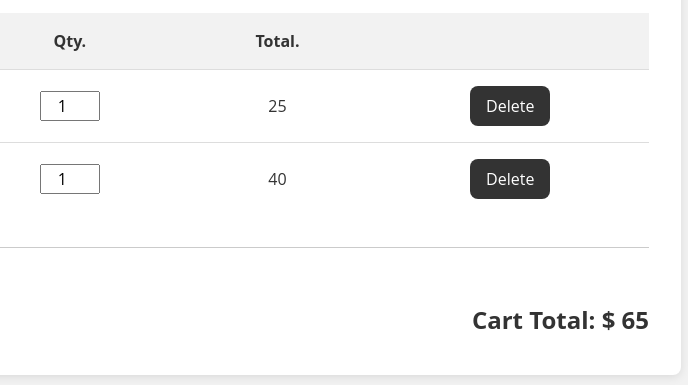
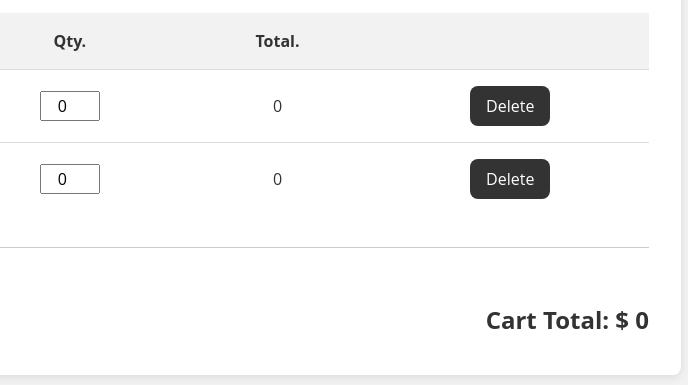
Before and after one commit to Emmah-lou/shopping-cart2.0, a plain HTML site: page index.html in a window 1280 px wide. Shown: the part 211-596 px from the top of the page, 529-1217 px from the left. Drawn offline with nearby package versions, Linux system fonts and the light colour scheme.

Commit message:
fixed small bug in updating total

```diff
--- a/index.html
+++ b/index.html
@@ -35,14 +35,14 @@
             <tr>
               <td class="item">Salmon</td>
               <td class="cost">25</td>
-              <td><input class="qty" type="number" value="1"></td>
+              <td><input class="qty" type="number" value="0"></td>
               <td class="total"></td>
               <td><button id="btn-delete">Delete</button></td>
             </tr>
             <tr>
               <td class="item">Tuna</td>
               <td class="cost">40</td>
-              <td><input class="qty" type="number" value="1"></td>
+              <td><input class="qty" type="number" value="0"></td>
               <td class="total"></td>
               <td><button id="btn-delete">Delete</button></td>
             </tr>
@@ -52,7 +52,7 @@
         <form id="btn-add">
           <input class="new-item" type="text" placeholder="Add" name="name-of-item" required>
           <input class="new-item-cost" type="number"  name="cost-of-item" placeholder="0" required>
-          <button>ADD</button>
+          <button type="submit">ADD</button>
         </form>
         <div>
           <h3 id="cart-Total"></h3>
--- a/script.js
+++ b/script.js
@@ -1,20 +1,27 @@
+//update the total cost of each item in the cart
 let updateItemTotal = function() {
+
+  //loop through each row in the table
   $('tbody tr').each(function(i, ele) {
     let costPerItem = parseFloat($(ele).children('.cost').text());
     let quanity = parseFloat($(ele).find('.qty').val());
 
     let itemTotal = costPerItem * quanity;
 
+    //update the total cost of each item in the cart
     $(ele).children('.total').html(itemTotal);
     return itemTotal;
   });
 };
 
+// array to hold the total cost of each item in the cart
 let grandTotals = [];
 var cartTotal = 0;
 
+// function to add the total cost of each item in the cart
 let sum = function (acc, x) { return acc + x;};
 
+// update the grand total of the cart
 let updateGrandTotal = function() {
   grandTotals.splice(0, grandTotals.length);
   $('tbody tr').each(function(i, ele) {
@@ -25,7 +32,7 @@ let updateGrandTotal = function() {
   });
   $('#cart-Total').text(`Cart Total: $ ${cartTotal}`);
 };
-
+// checks to see if the number of items in the cart is greater than or equal to 15 and if so, hides the add item button
 let checkForMaxItems = function() {
   let maxItems = 15;
   let currentItems = $('tbody .item').length;
@@ -35,7 +42,7 @@ let checkForMaxItems = function() {
     $('#btn-add').show();
   }
 };
-
+// removes the item from the cart when the delete button is clicked
 $(document).on('click', '#btn-delete', function() {
   $(this).closest('tr').remove();
   updateItemTotal();
@@ -43,6 +50,8 @@ $(document).on('click', '#btn-delete', function() {
   checkForMaxItems();
 });
 
+
+// adds a new item to the cart when the add item button is clicked
 $('#btn-add').on('submit', function(event) {
   event.preventDefault();
 
@@ -64,10 +73,11 @@ $('#btn-add').on('submit', function(event) {
   checkForMaxItems();
 });
 
+// document ready function
 $(document).ready(function() {
   updateItemTotal();
   updateGrandTotal();
-  $('.qty').on('input', function() {
+  $('.qty').on('input', 'qty', function() {
     updateItemTotal();
     updateGrandTotal();
   });
```
